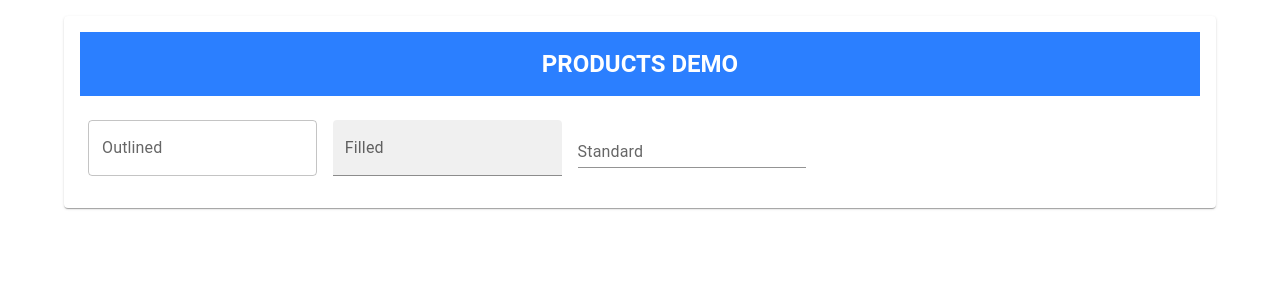
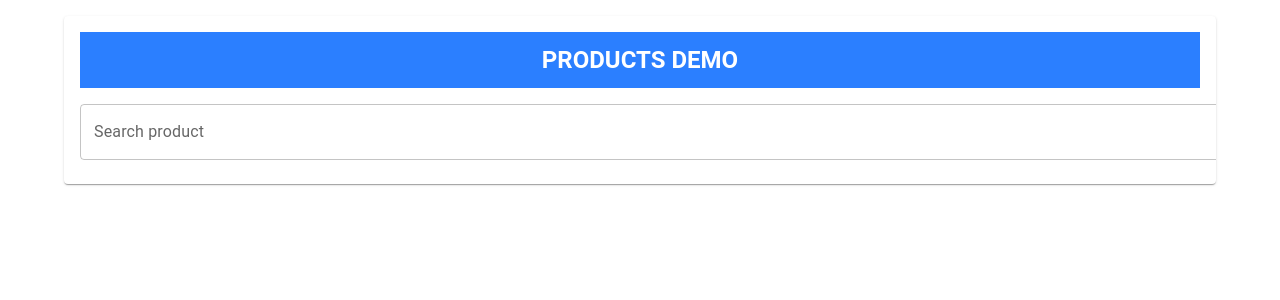
Before and after one commit to Jubikk/PRODUCT-DEMO, a React (Vite) app in the folder product-demo/: page / in a window 1280 px wide. Shown: the top 300 px of the page. Built offline with nearby package versions, Linux system fonts and the light colour scheme.

Commit message:
adjusted the padding of the heading

```diff
--- a/product-demo/src/components/Header.jsx
+++ b/product-demo/src/components/Header.jsx
@@ -4,7 +4,7 @@ import { Typography, Box } from '@mui/material';
 
 function Header() {
   return (
-    <Box className="bg-blue-500 text-white flex justify-center py-4 mb-4">
+    <Box className="bg-blue-500 text-white flex justify-center py-3 mb-4">
       <Typography variant="h5" fontWeight="bold">PRODUCTS DEMO</Typography>
     </Box>
   );
--- a/product-demo/src/components/SearchBar.jsx
+++ b/product-demo/src/components/SearchBar.jsx
@@ -7,14 +7,24 @@ function SearchBar() {
   return (
     <Box
       component="form"
-      sx={{ '& > :not(style)': { m: 1, width: '25ch' } }}
+       sx={{ '& .MuiTextField-root': { m: 0, width: '130ch' } }}
       noValidate
       autoComplete="off"
     >
-      <TextField id="outlined-basic" label="Outlined" variant="outlined" />
-      <TextField id="filled-basic" label="Filled" variant="filled" />
-      <TextField id="standard-basic" label="Standard" variant="standard" />
+      <div>
+        <TextField id="basic"
+                   label="Search product"
+                   InputProps={{sx: {transition: "none !imporant", "&before, &after": {transition: "none !important"}}}}
+                   InputLabelProps={{sx: {transition: "none !important"}}}
+                   error = ""
+                   onChange= ""
+
+
+        />
+      </div>
     </Box>
+
+
   );
 }
 
```
